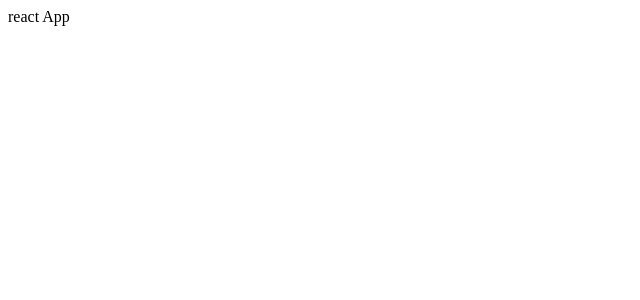
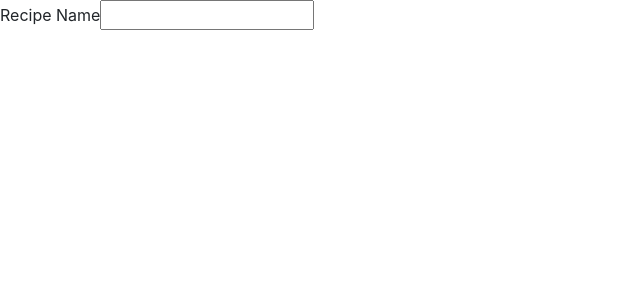
Before and after one commit to ChickenKyiv/recipe-search-react, a React (Create React App) app in the folder recipe/: page / in a window 1280 px wide. Shown: the top 300 px of the page, without its empty margins (0-640 px from the left). Built offline with nearby package versions, Linux system fonts and the light colour scheme.

Commit message:
add starting label

```diff
--- a/recipe/package.json
+++ b/recipe/package.json
@@ -8,7 +8,7 @@
     "react-scripts": "1.0.17"
   },
   "scripts": {
-    "start": "react-scripts start",
+    "start": "PORT=4000 react-scripts start",
     "build": "react-scripts build",
     "test": "react-scripts test --env=jsdom",
     "eject": "react-scripts eject"
--- a/recipe/public/index.html
+++ b/recipe/public/index.html
@@ -1,6 +1,7 @@
 <!DOCTYPE html>
 <html lang="en">
   <head>
+      <link rel="stylesheet" href="https://maxcdn.bootstrapcdn.com/bootstrap/4.0.0-beta.2/css/bootstrap.min.css" integrity="sha384-PsH8R72JQ3SOdhVi3uxftmaW6Vc51MKb0q5P2rRUpPvrszuE4W1povHYgTpBfshb" crossorigin="anonymous">
     <meta charset="utf-8">
     <meta name="viewport" content="width=device-width, initial-scale=1, shrink-to-fit=no">
     <meta name="theme-color" content="#000000">
--- a/recipe/src/App.js
+++ b/recipe/src/App.js
@@ -1,11 +1,28 @@
 import React, { Component } from 'react';
 
+const formFunction =()=>{
+
+}
 
 class App extends Component {
   render() {
     return (
-      <div className="App">
-        react App
+    <div>
+
+      <form>
+
+
+        <div className="form-group">
+          <label >Recipe Name</label>
+          <input type ="text" className="form-control" className ="col-sm-2"/>
+        </div>
+
+
+
+
+      </form>
+
+
       </div>
     );
   }
```
